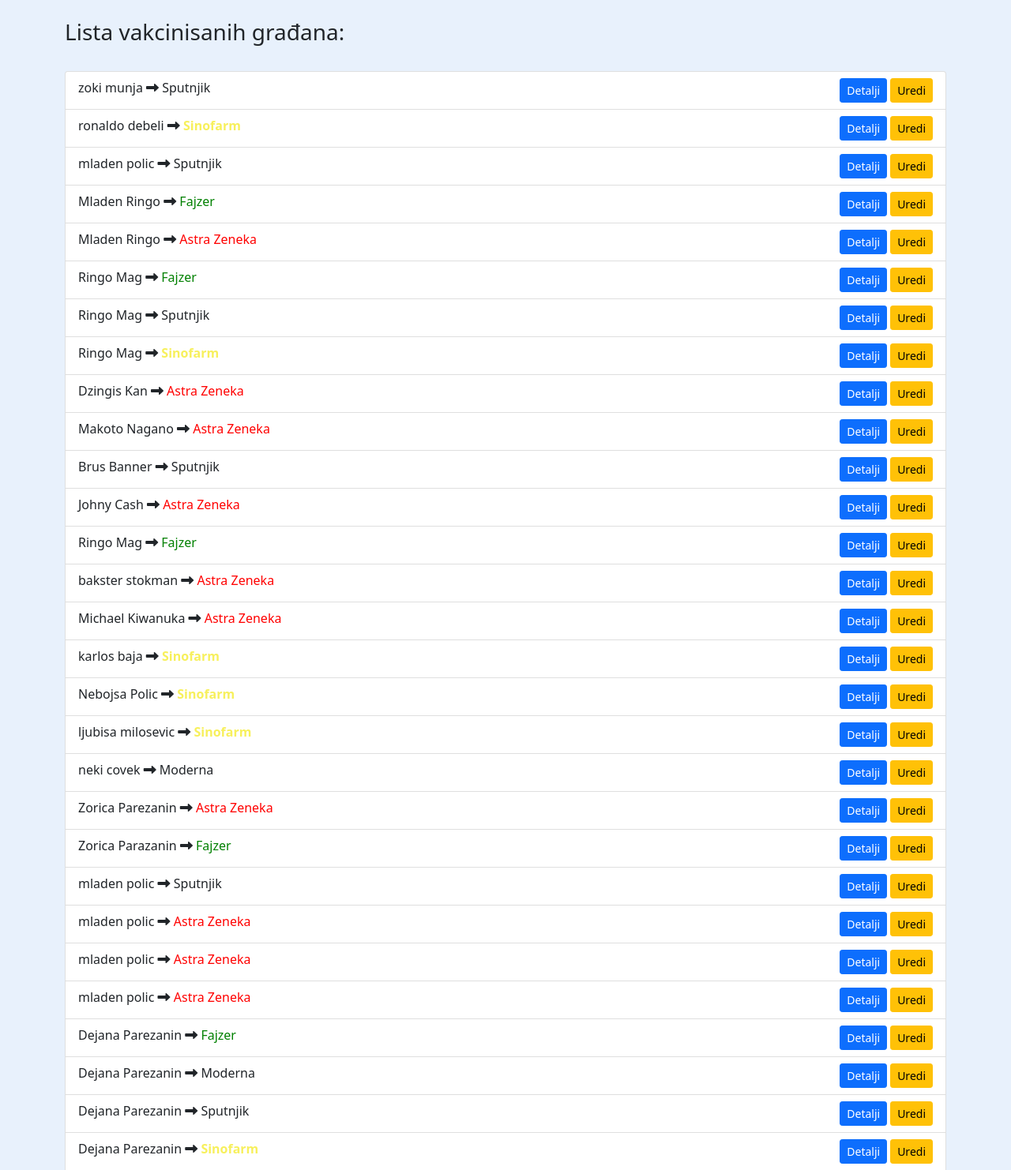
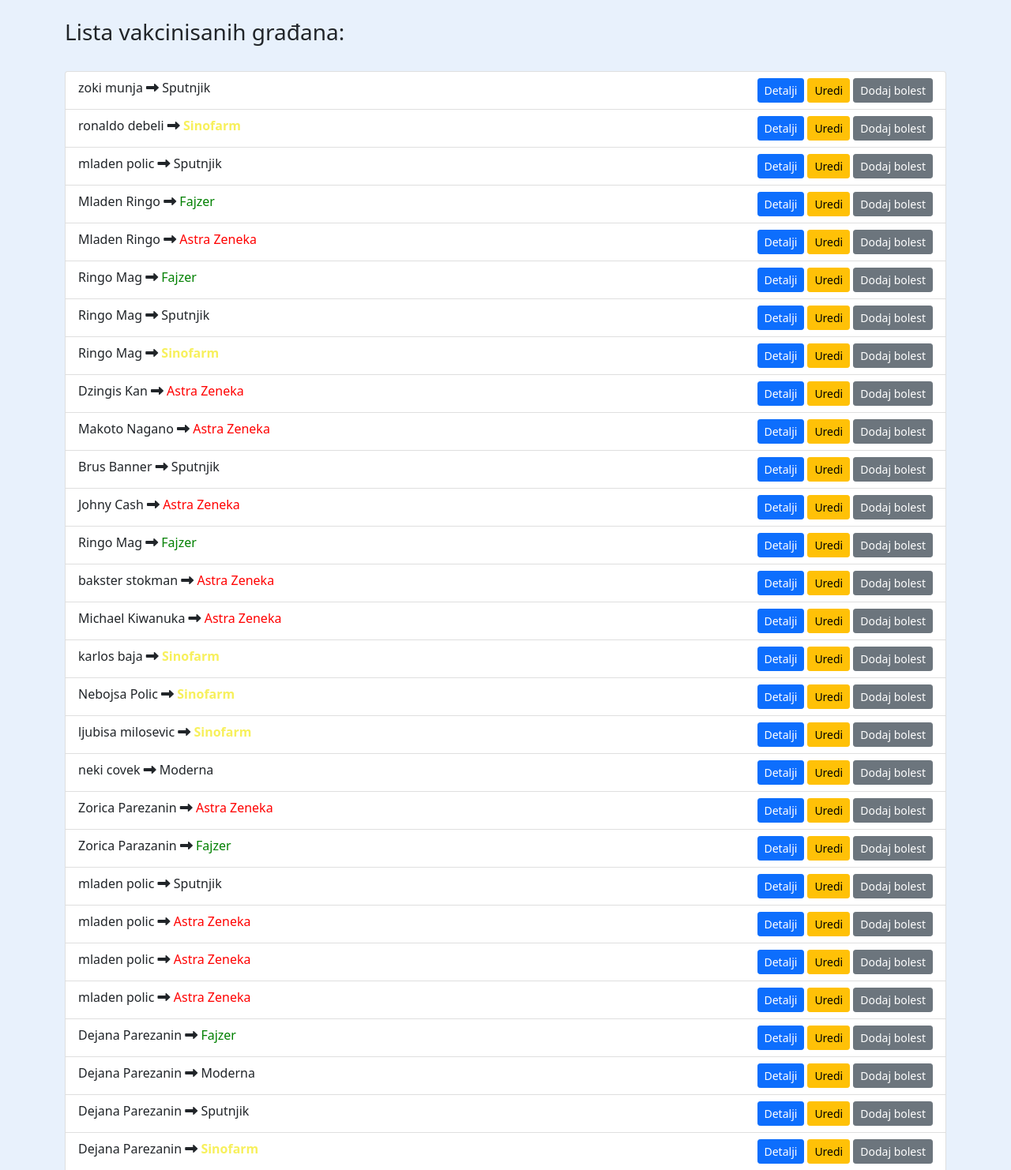
Before and after one commit to ringomag/vakcinaProject, a Django app: page /lista/ in a window 1280 px wide. Shown: the part 56-1538 px from the top of the page at 79% size. Run offline with Django 3.2, Linux system fonts and the light colour scheme; data comes from the database, SQL or seed files in the repository; both versions use the stored data as it was after the commit; some libraries are stand-ins or nearby versions; some web fonts are replaced.

Commit message:
with form validation for send_mail, and disease

```diff
--- a/static/js/main.js
+++ b/static/js/main.js
@@ -56,3 +56,17 @@
 //     allowHTML: true,
 //   });
 // }
+var modals = document.getElementsByClassName('modal');
+// Get the button that opens the modal
+var btns = document.getElementsByClassName("openmodal");
+var spans=document.getElementsByClassName("close");
+for(let i=0;i<btns.length;i++){
+    btns[i].onclick = function() {
+        modals[i].style.display = "block";
+    }
+}
+for(let i=0;i<spans.length;i++){
+    spans[i].onclick = function() {
+        modals[i].style.display = "none";
+    }
+}
--- a/vakcinaProject/settings.py
+++ b/vakcinaProject/settings.py
@@ -128,10 +128,10 @@
 
 
 #email settings
-#EMAIL_BACKEND = 'django.core.mail.backends.smtp.EmailBackend'
+EMAIL_BACKEND = 'django.core.mail.backends.smtp.EmailBackend'
 EMAIL_HOST = 'localhost'
-EMAIL_PORT = '1025'
+EMAIL_PORT = 1025
 EMAIL_HOST_USER = ''
 EMAIL_HOST_PASSWORD = ''
-EMAIL_USE_TLS = False
+#EMAIL_USE_TLS = True
 #EMAIL_USE_SSL = False
--- a/vakcinisani/admin.py
+++ b/vakcinisani/admin.py
@@ -3,3 +3,4 @@
 
 # Register your models here.
 admin.site.register(Vakcinisan)
+admin.site.register(Bolest)
--- a/vakcinisani/forms.py
+++ b/vakcinisani/forms.py
@@ -1,5 +1,5 @@
 from django.forms import ModelForm
-from .models import Vakcinisan
+from .models import Vakcinisan, Bolest
 from django import forms
 from django.core.exceptions import ValidationError
 
@@ -47,18 +47,32 @@
                     raise forms.ValidationError("Email adrese nisu iste")
 
 class DateInput(forms.DateInput):
-    input_type = 'datetime-local'
+    input_type = 'date'
 
-
-# class TimeInput(forms.TimeInput):
-#     input_type = 'time'
+class TimeInput(forms.TimeInput):
+    input_type = 'time'
 
 class EmailInput(forms.EmailInput):
     input_type = 'email'
 
 class ObavestiForm(forms.Form):
-    datum = forms.DateField(widget=DateInput(attrs={'class':'form-control', 'placeholder':"mm/dd/yyy,HH:mm"}))
+    datum = forms.DateField(widget=DateInput(attrs={'class':'form-control'}))
     mail = forms.EmailField(widget=EmailInput(attrs={'class': 'form-control', 'placeholder':"someone@something.com"}))
-    # vreme = forms.TimeField(widget=TimeInput(attrs={'class':'form-control'}))
+    vreme = forms.TimeField(widget=TimeInput(attrs={'class':'form-control'}))
     ime = forms.CharField(widget=forms.TextInput(attrs={'class':'form-control'}))
     poruka = forms.CharField(widget=forms.Textarea(attrs={'class':'form-control', 'rows':3}))
+
+class BolestForm(ModelForm):
+    class Meta:
+        model = Bolest
+        fields = [
+            'ime_bolesti',
+            'datum_dijagnostike',
+            'vakcinisani_id',
+        ]
+
+        widgets ={
+            'ime_bolesti':forms.TextInput(attrs={'class':'form-control'}),
+            'datum_dijagnostike':forms.DateTimeInput(attrs={'class':'form-control'}),
+            'vakcinisani_id': forms.TextInput(attrs={'class':'form-control'})
+        }
--- a/vakcinisani/models.py
+++ b/vakcinisani/models.py
@@ -25,3 +25,11 @@
 
     def __str__(self):
         return self.ime + ' ' + self.prezime + ' ' + self.vakcina
+
+class Bolest(models.Model):
+    id = models.AutoField(primary_key=True)
+    ime_bolesti = models.CharField(max_length=100)
+    datum_dijagnostike = models.DateTimeField()
+    vakcinisani_id = models.ForeignKey(Vakcinisan, null=True, on_delete=models.SET_NULL)
+    def __str__(self):
+        return self.ime_bolesti
--- a/vakcinisani/templates/lista.html
+++ b/vakcinisani/templates/lista.html
@@ -6,6 +6,7 @@
   <br>
   <h3>Lista vakcinisanih građana:</h3>
   <br>
+
 
 
 {% if messages %}
@@ -20,12 +21,45 @@
 {% endif %}
 
 
+<!-- The Modal -->
+{% for i in kreirani %}
+<div class="modal myModal">
+<!-- Modal content -->
+<div class="modal-content">
+  <span class="close float-end">&times;</span>
+    <h5>Upisite Vasu bolest</h5>
+    <form class="form-control" method="POST">
+      {% csrf_token %}
+      {{ form.non_field_errors }}
+      <div class="mb-2">
+        <label for="{{ bolest.ime_bolesti.id_for_label }}" class="form-label">Ime bolesti: </label>
+        {{ bolest.ime_bolesti }}
+      </div>
+      <div class="mb-2">
+        <label for="{{ bolest.datum_dijagnostike.id_for_label }}" class="form-label">Datum dijagnostike: </label>
+        {{ bolest.datum_dijagnostike }}
+      </div>
+      <div class="mb-2">
+        <label for="{{ bolest.vakcinisani_id.id_for_label }}" class="form-label">Vakcinisani ID: </label>
+        {{ bolest.vakcinisani_id }}
+      </div>
+      <input type="button" value="Zatvori">
+      <input type="submit" name="" value="Submit">
+    </form>
+
+  </div>
+</div>
+{% endfor %}
+
+
   <ul class="list-group" id="moja_lista" name="lista">
     {% for i in kreirani %}
     <li class="list-group-item"><span style='display:none' id="za_tippy-{{i.id}}">{{i.ime}} <br> {{i.prezime}} <br> {{i.vakcina}} <br> {{i.jmbg}} </span>{{i.ime}} {{i.prezime}} <i class="fas fa-long-arrow-alt-right"></i>
        <span class="vakcina_oboji {% if i.vakcina == 'Sinofarm' %} sinofarm {% endif %} ">{{i.vakcina}}</span>
+       <button type="button" class="btn btn-secondary float-end btn-sm ms-1 openmodal myBtn" name="button">Dodaj bolest</button>
        <a class="btn btn-warning float-end btn-sm ms-1 btn-tippy-2" data-template="za_tippy-{{i.id}}" href="{% url 'edit' i.id %}">Uredi</a>
-       <a class="btn btn-primary float-end btn-sm btn-tippy" data-template="za_tippy-{{i.id}}" href="{% url 'vakcinisan' i.id %}">Detalji</a>
+       <a class="btn btn-primary float-end btn-sm ms-1 btn-tippy" data-template="za_tippy-{{i.id}}" href="{% url 'vakcinisan' i.id %}">Detalji</a>
+
     </li>
     {% endfor %}
   </ul>
--- a/vakcinisani/templates/obavesti_korisnika.html
+++ b/vakcinisani/templates/obavesti_korisnika.html
@@ -29,10 +29,10 @@
           <label for="{{ form.datum.id_for_label }}" class="form-label">Datum: </label>
           {{ form.datum }}
         </div>
-        <!-- <div class="mb-3">
+        <div class="mb-3">
           <label for="{{ form.vreme.id_for_label }}" class="form-label">Vreme: </label>
           {{ form.vreme }}
-        </div> -->
+        </div>
         <input type="submit" value="Posalji" class="btn btn-primary form-control">
     </form>
 
--- a/vakcinisani/views.py
+++ b/vakcinisani/views.py
@@ -1,6 +1,6 @@
 from django.shortcuts import render, redirect
 from .models import *
-from .forms import VakcinisanForm, ObavestiForm
+from .forms import VakcinisanForm, ObavestiForm, BolestForm
 from django.http import HttpResponseRedirect, HttpResponse
 from django.views import View
 from django.contrib import messages
@@ -10,11 +10,13 @@
 class MethodView(View):
     template_name = 'lista.html'
     form = VakcinisanForm
+    bolest = BolestForm
     def get(self, request, *args, **kwargs):
         # form = VakcinisanForm
         form = self.form(request.GET)
+        bolest = self.bolest(request.GET)
         kreirani = Vakcinisan.objects.all().order_by('-datum')
-        return render(request, self.template_name, {'form':form, 'kreirani':kreirani})
+        return render(request, self.template_name, {'form':form, 'kreirani':kreirani, 'bolest':bolest})
 
     def post(self, request, *args, **kwargs):
         form = VakcinisanForm
@@ -22,7 +24,7 @@
         if form.is_valid():
             form.save()
             # messages
-            messages.success(request, 'Uspešno ste se prijavili za vakicnaciju!')
+            messages.success(request, 'Uspešno ste se prijavili za vakcinaciju!')
             return redirect('lista')
         return render(request, self.template_name, {"form":form})
 
@@ -55,20 +57,28 @@
         return render(request, 'obavesti_korisnika.html', {'form':form})
     def post(self, request, *args, **kwargs):
         form = ObavestiForm
-        message_name = request.POST['ime']
-        message_content = request.POST['datum']+request.POST['poruka']
-        message_from = request.POST['mail']
+        form = ObavestiForm(request.POST)
+        if form.is_valid():
+            message_name = form.cleaned_data['ime']
+            message_content = "datum: " + str(form.cleaned_data['datum']) + " vreme: " + str(form.cleaned_data['vreme']) + " poruka: " + form.cleaned_data['poruka']
+            message_from = form.cleaned_data['mail']
+            print('dobro je')
 
-        #send_mail
-        send_mail(
-        message_name, #subject
-        message_content, #message
-        message_from, #from email
-        ['optimuskrajm@gmail.com'], #to email
-        fail_silently=False,
-        )
+            # send_mail
+            send_mail(
+            message_name, #subject
+            message_content, #message
+            message_from, #from email
+            ['optimuskrajm@gmail.com'], #to email
+            fail_silently=False,
+            )
+            return redirect('obavesti')
 
         return render(request, 'obavesti_korisnika.html', {'form':form, 'message_name':message_name})
+
+def bolest(request):
+    bolest = BolestForm
+    return render(request, 'lista.html', {'bolest':bolest})
 
 # #detalji
 # def vakcinisan(request, pk):
```
Also changed, not shown: static/css/main.css (+34 -0 lines), db.sqlite3, vakcinisani/migrations/0013_bolest.py (added).
